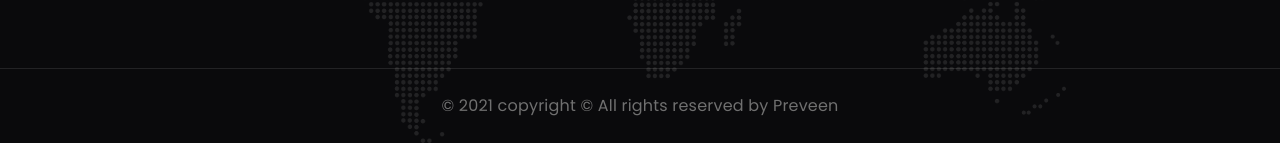
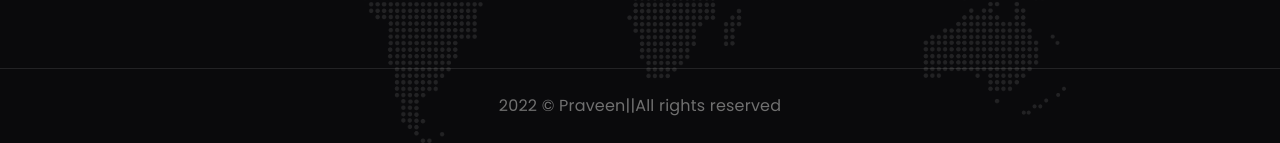
Before and after one commit to praveenme117/final_project, a plain HTML site: page about.html in a window 1280 px wide. Shown: the part 5087-5230 px from the top of the page. Drawn offline with Linux system fonts and the light colour scheme; a web font is replaced by a local one.

Commit message:
2nd commit

```diff
--- a/about.html
+++ b/about.html
@@ -573,7 +573,7 @@ Author URL: http://w3layouts.com
         <!-- copyright -->
         <section class="w3l-copyright text-center">
             <div class="container">
-                <p class="copy-footer-29">© 2021 copyright &copy; All rights reserved by Preveen</p>
+                <p class="copy-footer-29">2022 &copy; Praveen||All rights reserved </p>
             </div>
         </section>
         <!-- //copyright -->
```
Also changed, not shown: contact.html (+1 -1 lines), index.html (+1 -1 lines).
